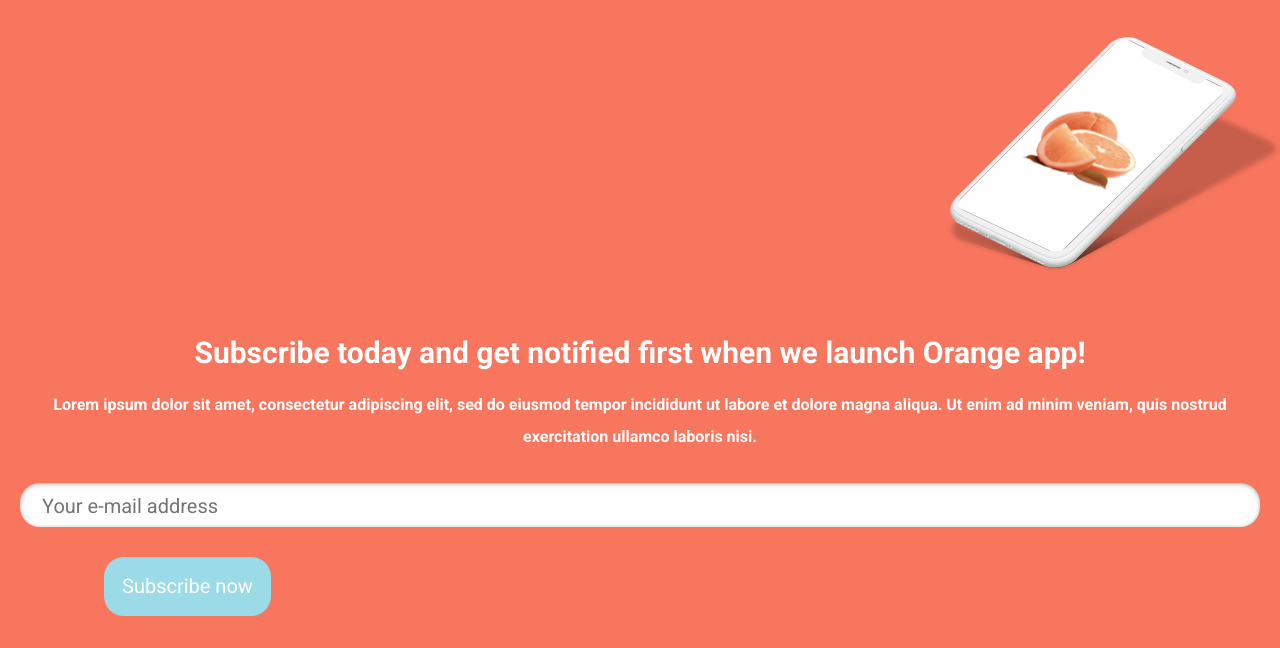
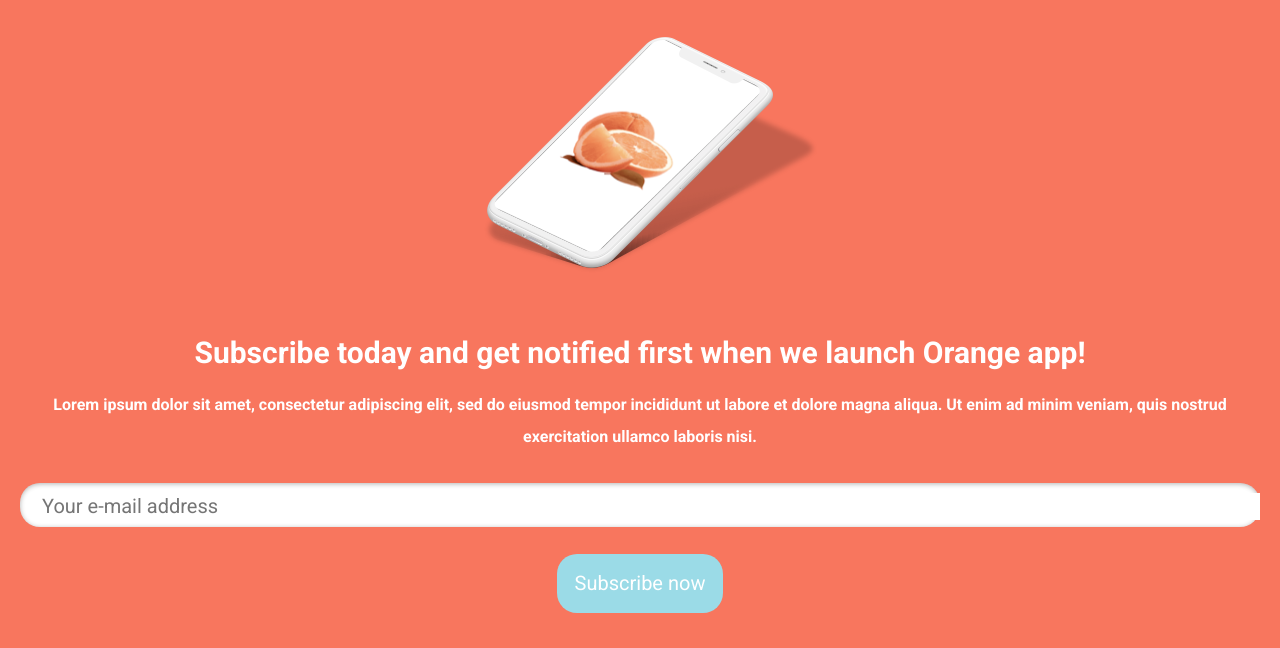
Before and after one commit to kakuliniec/Orange, a website built with Parcel: page index.html in a window 1280 px wide. Shown: the part 152-800 px from the top of the page. Built offline with nearby package versions, Linux system fonts and the light colour scheme.

Commit message:
changes according to pull request

```diff
--- a/src/scss/sections/hero.scss
+++ b/src/scss/sections/hero.scss
@@ -7,7 +7,6 @@
     }
 
     &__button {
-        margin: 30px 0px 66px 84px;
         background: #9BDBE7;
         border-radius: 20px;
         font-style: normal;
@@ -17,13 +16,20 @@
         border: none;
         white-space: nowrap;
         padding: 18px;
+        display: flex;
+        justify-content: center;
+        align-items: center;
+        margin: 27px auto 56px auto;
+        cursor: pointer;
+
     }
 
 
     &__content {
         display: flex;
         flex-direction: column;
-        align-items: flex-end;
+        justify-content: center;
+        align-items: center;
     }
 
     &__description {
@@ -56,6 +62,7 @@
         color: #CDCDCD;
         border: none;
         margin: 10px 0px 7px 20px;
+        width: 100%;
 
         ::placeholder {
             color: #CDCDCD;
--- a/src/scss/sections/offer.scss
+++ b/src/scss/sections/offer.scss
@@ -17,7 +17,7 @@
         background: #ffffff;
         box-shadow: 0px 10px 34px rgba(210, 210, 210, 0.45);
         border-radius: 20px;
-        max-width: 335px;
+        max-width: 1200px;
         margin: -64px 0px 0px 0px;
     }
 
--- a/src/scss/sections/offer2.scss
+++ b/src/scss/sections/offer2.scss
@@ -15,7 +15,9 @@
         border: none;
         white-space: nowrap;
         padding: 18px;
+        cursor: pointer;
     }
+
 
     &__content {
         display: flex;
@@ -31,7 +33,7 @@
         text-align: center;
         color: #031D5B;
         margin: 0 auto;
-        padding: 10px 0px 0px 0px;
+        padding: 0px;
     }
 
     &__header {
@@ -75,7 +77,7 @@
         color: #031D5B;
         padding: 30px;
         margin: 0 auto;
-        max-width: 375px;
+        max-width: 576px;
     }
 
 }
--- a/src/scss/sections/offer3.scss
+++ b/src/scss/sections/offer3.scss
@@ -5,6 +5,8 @@
 
     &__button {
         margin: 26px 0px 0px 66px;
+        cursor: pointer;
+
     }
 
     &__column {
```
